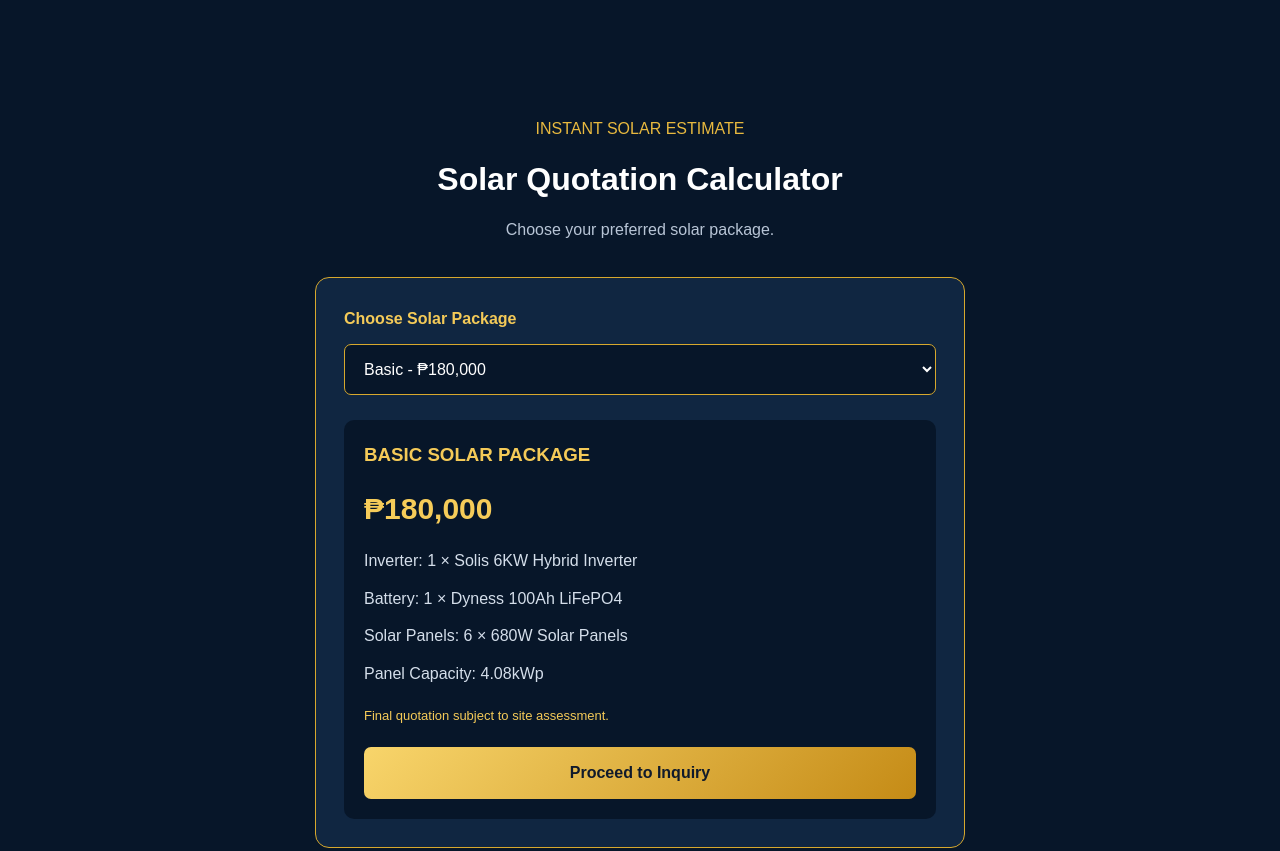
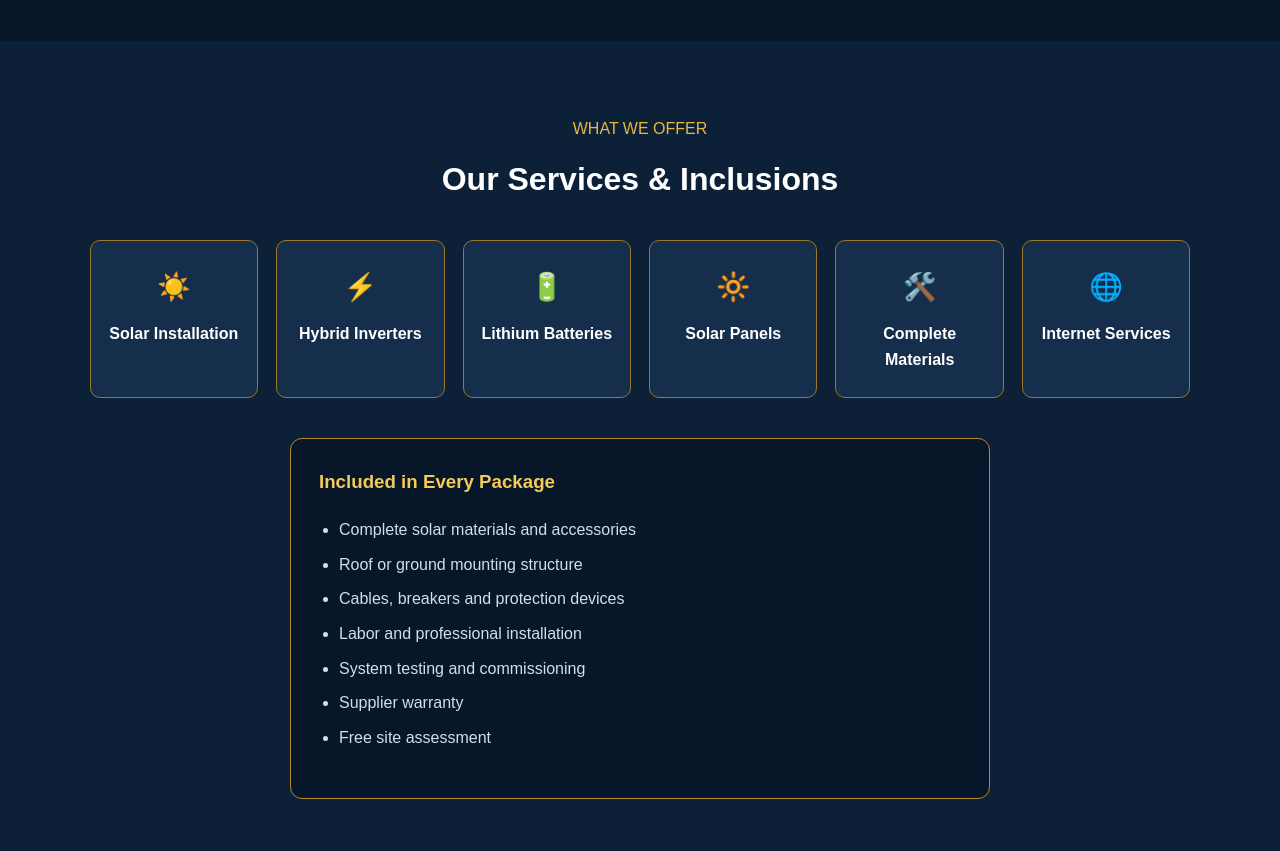
Before and after one commit to jaycaballero221-del/JayCaballero-Solar-Package, a plain HTML site: page index.html in a window 1280 px wide. Shown: the part 1660-2511 px from the top of the page. Drawn offline with Linux system fonts and the light colour scheme.

Commit message:
Update index.html

```diff
--- a/index.html
+++ b/index.html
@@ -98,43 +98,6 @@
   </div>
 </section>
 
-
-
-<section id="calculator" class="section calculator">
-  <span class="gold">INSTANT SOLAR ESTIMATE</span>
-  <h2>Solar Quotation Calculator</h2>
-  <p class="subtitle">Choose your preferred solar package.</p>
-
-  <div class="calculator-box">
-    <label for="solarPackage">Choose Solar Package</label>
-
-    <select id="solarPackage">
-      <option value="basic">Basic - ₱180,000</option>
-      <option value="standard">Standard - ₱250,000</option>
-      <option value="premium">Premium - ₱350,000</option>
-      <option value="ultimate">Ultimate - ₱550,000</option>
-    </select>
-
-    <div class="quote-result">
-      <h3 id="packageTitle">BASIC SOLAR PACKAGE</h3>
-      <div id="quotePrice" class="price">₱180,000</div>
-      <div id="quoteDetails">
-        <p>Inverter: 1 × Solis 6KW Hybrid Inverter</p>
-        <p>Battery: 1 × Dyness 100Ah LiFePO4</p>
-        <p>Solar Panels: 6 × 680W Solar Panels</p>
-        <p>Panel Capacity: 4.08kWp</p>
-      </div>
-      <p class="quote-note">
-        Final quotation subject to site assessment.
-      </p>
-      <a href="#contact" class="package-btn">
-        Proceed to Inquiry
-      </a>
-    </div>
-  </div>
-</section>
-
-
 <section id="services" class="section services">
   <span class="gold">WHAT WE OFFER</span>
   <h2>Our Services & Inclusions</h2>
```
